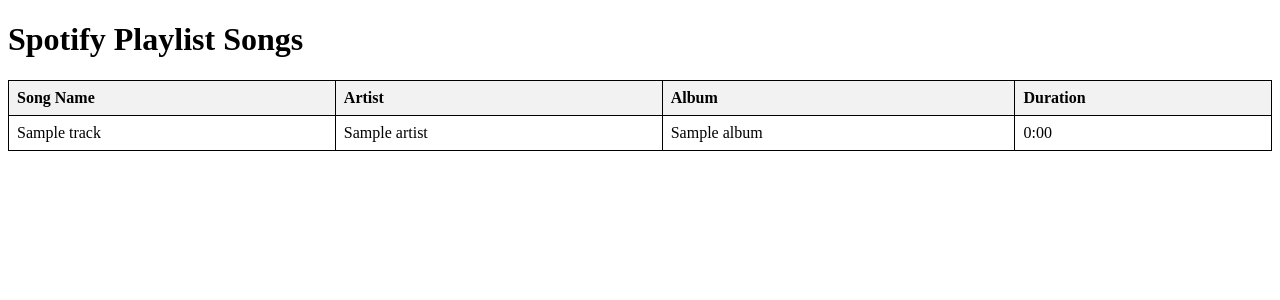
After one commit to akerraps/SpotyTools, a Flask app: template templates/show_tacks.html in a window 1280 px wide. The commit adds this page. Shown: the top 300 px of the page. Run offline with Flask 3, Linux system fonts and the light colour scheme; the template is opened without the code that fills it: most values are stand-ins (such as "Sample title", 1, 10 or a date in 2020).

Commit message:
Add playlist listing

```diff
--- a/get_api.py
+++ b/get_api.py
@@ -45,12 +45,26 @@ def get_tracks_from_playlist(spotify, playlist_id):
     for item in all_tracks:
         track = item['track']
         track_info = {
-            'Song Name': track['name'],
-            'Artist': track['artists'][0]['name'],
-            'Album': track['album']['name'],
-            'Duration': track['duration_ms']
+            'song_name': track['name'],
+            'artist': track['artists'][0]['name'],
+            'album': track['album']['name'],
+            'duration': track['duration_ms']
         }
         track_data.append(track_info)
 
     df = pd.DataFrame(track_data)
     return df
+
+def get_playlists (spotify):
+    playlist_general_info = spotify.current_user_playlists()
+    playlists=playlist_general_info['items']
+
+    playlist_data=[]
+    for item in playlists:
+        playlist_info={
+            'playlist_name': item['name'],
+            'playlist_id':item['id'],
+            'track_count':item['tracks']['total']
+        }
+        playlist_data.append(playlist_info)
+    return playlist_data
--- a/main.py
+++ b/main.py
@@ -1,5 +1,5 @@
 from flask import Flask, render_template, redirect, request, session, url_for
-from get_api import get_user_spotify, get_tracks_from_playlist  # Importamos la función correcta
+from get_api import get_user_spotify, get_tracks_from_playlist, get_playlists  # Importamos la función correcta
 from dotenv import load_dotenv
 import os
 
@@ -21,11 +21,24 @@ def index():
         playlist_id = os.getenv('PLAYLIST_ID')  # Obtener el ID de la playlist del entorno
         df = get_tracks_from_playlist(spotify, playlist_id)  # Obtener pistas usando el objeto spotify
         tracks = df.to_dict(orient='records')  # Convertir a diccionario
-        print('test')
-        return render_template('index.html', tracks=tracks)
+        return render_template('show_tacks.html', tracks=tracks)
     else:
         return redirect(url_for('login'))
 
+@app.route('/playlists')
+def playlists():
+    auth_data = get_user_spotify()
+    if auth_data['auth_url']:
+        # Redirigir al usuario a Spotify para autenticarse
+        return redirect(auth_data['auth_url'])
+
+    spotify = auth_data['spotify']
+
+    if spotify:
+        playlists = get_playlists(spotify)
+        return render_template('show_playlists.html', tracks=playlists)
+    else:
+        return redirect(url_for('login'))
 
 @app.route('/callback')
 def callback():
--- /dev/null
+++ b/templates/show_tacks.html
@@ -0,0 +1,47 @@
+<!DOCTYPE html>
+<html lang="en">
+<head>
+    <meta charset="UTF-8">
+    <meta name="viewport" content="width=device-width, initial-scale=1.0">
+    <title>Spotify Playlist</title>
+    <style>
+        table {
+            width: 100%;
+            border-collapse: collapse;
+        }
+        table, th, td {
+            border: 1px solid black;
+        }
+        th, td {
+            padding: 8px;
+            text-align: left;
+        }
+        th {
+            background-color: #f2f2f2;
+        }
+    </style>
+</head>
+<body>
+    <h1>Spotify Playlist Songs</h1>
+    <table>
+        <thead>
+            <tr>
+                <th>Song Name</th>
+                <th>Artist</th>
+                <th>Album</th>
+                <th>Duration</th>
+            </tr>
+        </thead>
+        <tbody>
+            {% for track in tracks %}
+            <tr>
+                <td>{{ track['song_name'] }}</td>
+                <td>{{ track['artist'] }}</td>
+                <td>{{ track['album'] }}</td>
+                <td>{{ (track['duration'] | int // 60000) }}:{{ '%02d' % ((track['duration'] | int % 60000) // 1000) }}</td>
+            </tr>
+            {% endfor %}
+        </tbody>
+    </table>
+</body>
+</html>
```
Also changed, not shown: templates/show_playlists.html (renamed from templates/index.html, +7 -9 lines).
